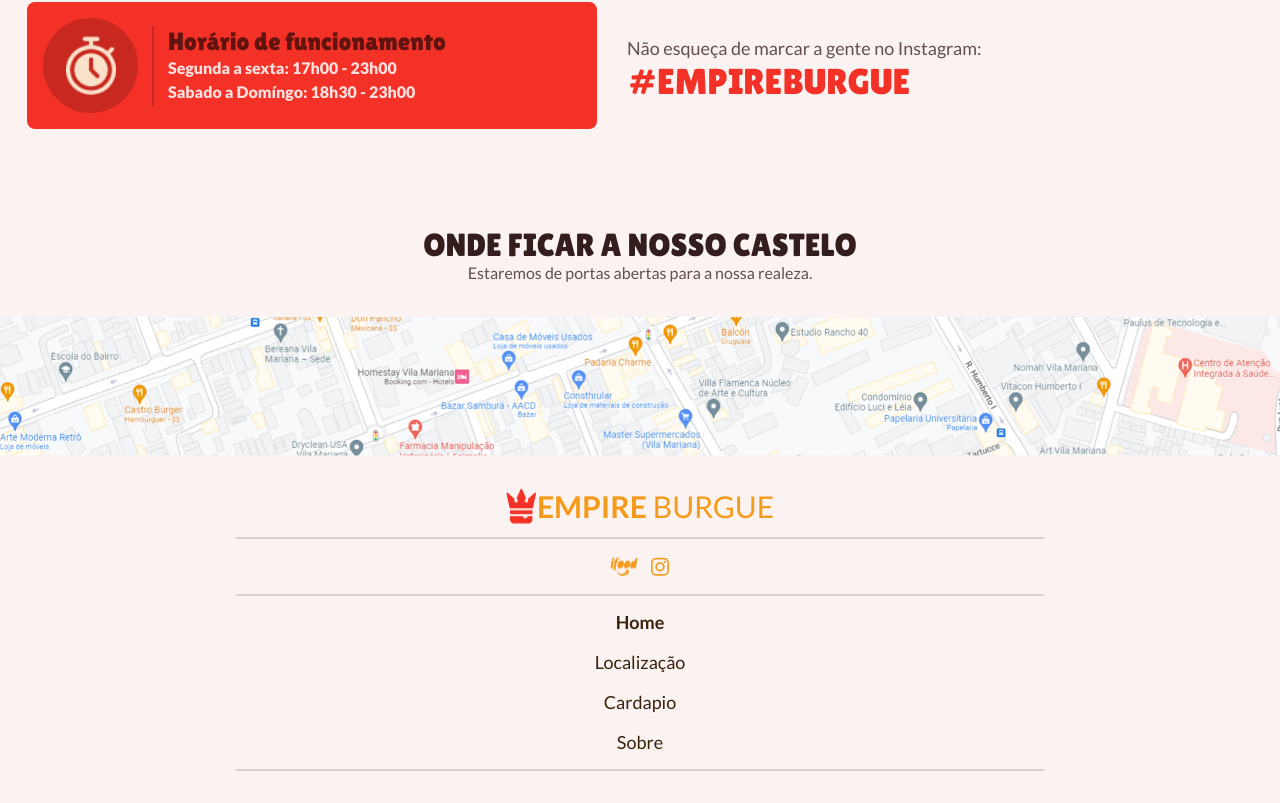
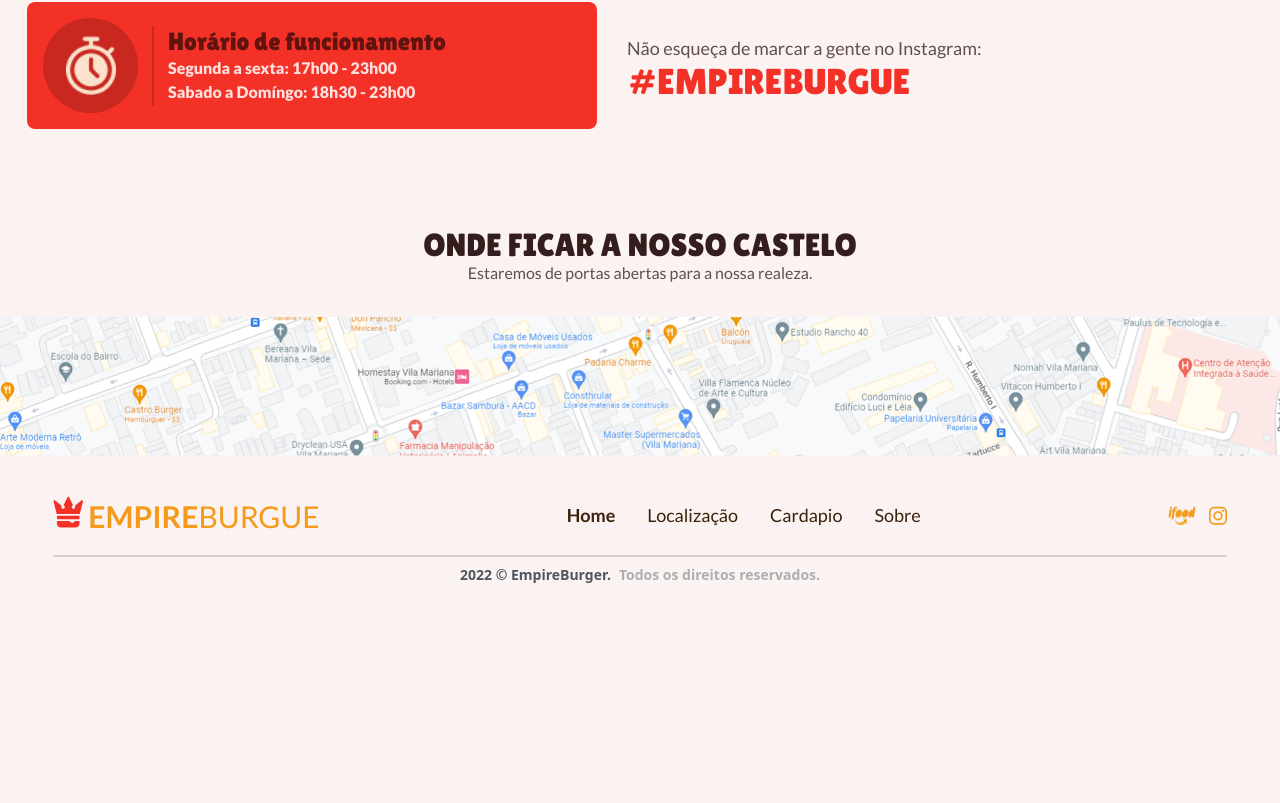
Before and after one commit to Rinpiki/Empire-burger, a React (Vite) app: page / in a window 1280 px wide. Shown: the part 1225-2028 px from the top of the page. After the commit the page ends 1842 px from the top, so only its background shows below. Built offline with nearby package versions, Linux system fonts and the light colour scheme.

Commit message:
add direitos reservados

```diff
--- a/src/componets/Footer.jsx
+++ b/src/componets/Footer.jsx
@@ -5,33 +5,41 @@
 
 function Footer() {
   return (
-    <footer className="w-full max-w-[60.625rem] flex items-center justify-center mb-8">
-      <div className="flex flex-col justify-center items-center w-10/12">
-        <div className="flex align-baseline">
+    <footer className="w-full max-w-[60.625rem] flex items-center justify-center mb-8 md:max-w-full flex-col">
+      <div className="flex flex-col justify-center items-center w-10/12 md:flex-row md:justify-between md:w-11/12 md:border-b-2 md:border-[#1D060526] pb-3">
+        <div className="flex items-baseline">
           <img src={coreared} alt="icone de coroa" />
-          <h1 className="font-lato text-3xl font-bold text-[#F59A1B]">
-            EMPIRE <span className="font-normal">BURGUE</span>
+          <h1 className="font-lato text-2xl p5:text-3xl font-bold ml-1 text-[#F59A1B] md:flex">
+            EMPIRE <span className="font-normal ">BURGUE</span>
           </h1>
         </div>
-        <div className="flex space-x-3 border-y-2 py-[18px] border-[#1D060526] w-full my-[13px] justify-center">
+        <div className="flex space-x-3 border-y-2 py-[18px] border-[#1D060526] w-full my-[13px] justify-center md:hidden">
           <img src={ifoodred} alt="icone do ifood" />
           <img src={instared} alt="icone do instagram" />
         </div>
-        <ul className="text-center text-[#3A210B] font-lato text-[18px] border-b-2 border-[#1D060526] w-full  ">
-          <li className="font-bold mb-[13px]">
+        <ul className="text-center text-[#3A210B] font-lato text-[18px] border-b-2 border-[#1D060526] w-full md:border-none md:flex md:space-x-8 md:w-auto">
+          <li className="font-bold mb-[13px] md:mb-0">
             <a href="#">Home</a>
           </li>
-          <li className="mb-[13px]">
+          <li className="mb-[13px] md:mb-0 ">
             <a href="#">Localização</a>
           </li>
-          <li className="mb-[13px]">
+          <li className="mb-[13px] md:mb-0">
             <a href="#">Cardapio</a>
           </li>
-          <li className="mb-[13px]">
+          <li className="mb-[13px] md:mb-0">
             <a href="#">Sobre</a>
           </li>
         </ul>
+        <div className="hidden space-x-3 py-[18px] border-[#1D060526] w-full my-[13px] justify-center md:flex md:my-0 md:w-auto">
+          <img src={ifoodred} alt="icone do ifood" />
+          <img src={instared} alt="icone do instagram" />
+        </div>
       </div>
+      <h1 className="text-[#020E1F4D] font-bold mt-2 text-center text-sm">
+        <span className="text-[#020E1FB0] mr-2">2022 © EmpireBurger.</span>
+        Todos os direitos reservados.
+      </h1>
     </footer>
   );
 }
--- a/tailwind.config.cjs
+++ b/tailwind.config.cjs
@@ -18,6 +18,7 @@
         150: '53.438rem',
       },
       screens: {
+        p5: '330px',
         mt: '870px',
         mtd: '490px',
       },
```
